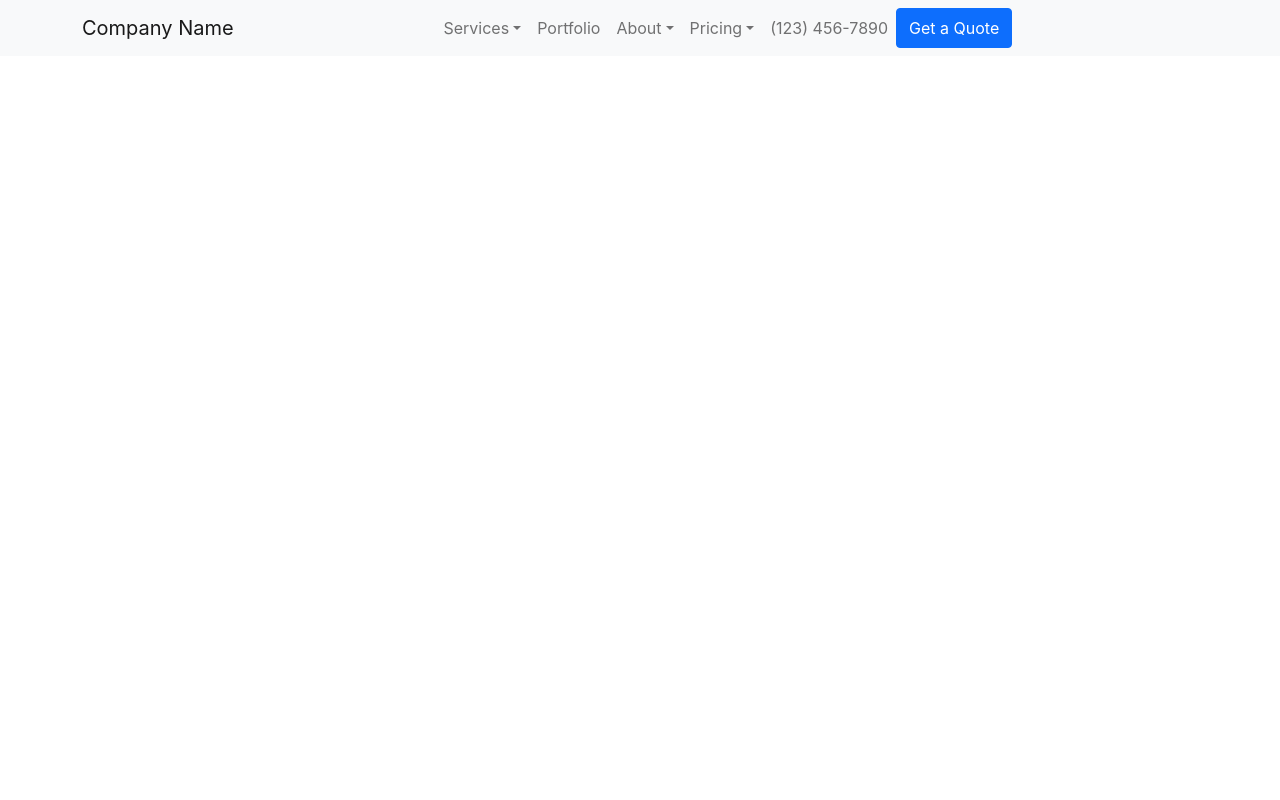
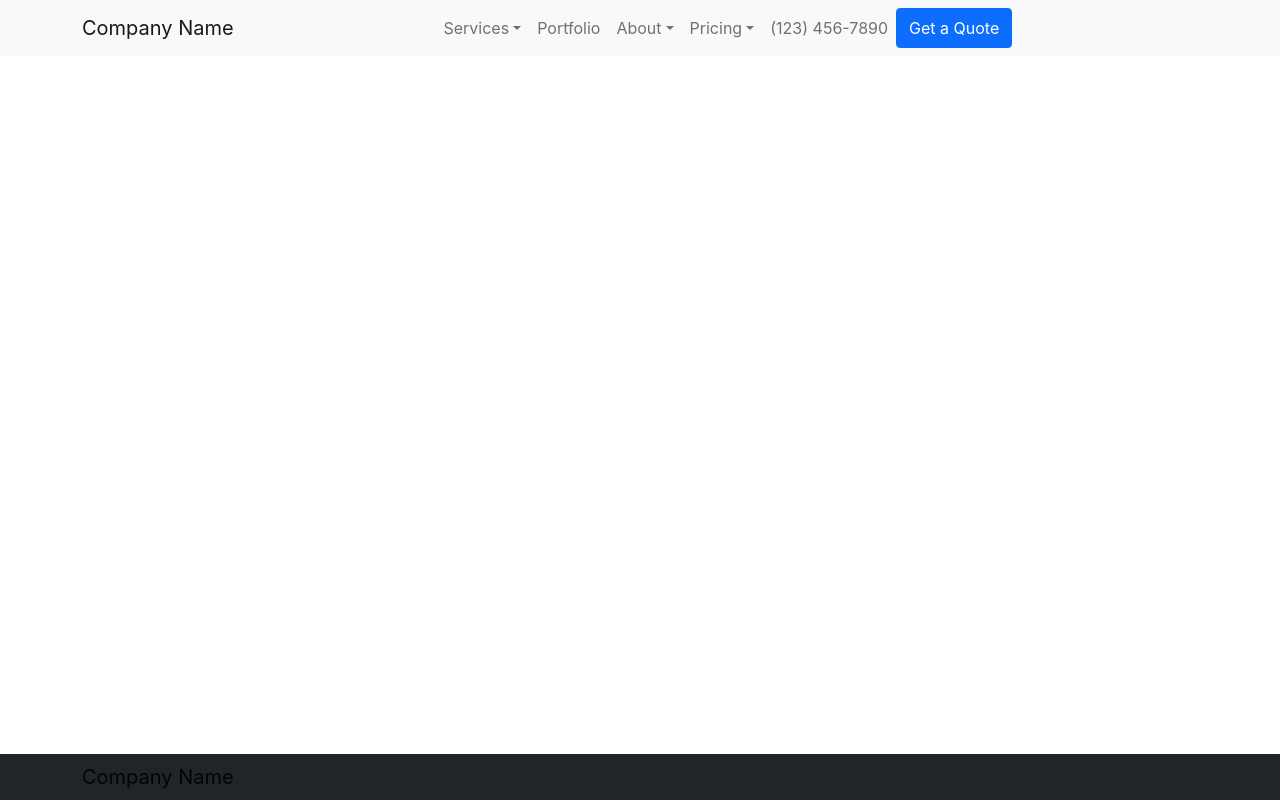
Before and after one commit to zachdrummond/renovations-template, a React (Create React App) app: page / in a window 1280 px wide. Built offline with nearby package versions, Linux system fonts and the light colour scheme; the HTML template or start-up script is replaced by a standard one.

Commit message:
Added Company.jsx and updated Footer.jsx

```diff
--- /dev/null
+++ b/src/Components/Company/Company.jsx
@@ -0,0 +1,9 @@
+import { Navbar } from "react-bootstrap";
+
+const Company = () => {
+    return (
+        <Navbar.Brand href="/">Company Name</Navbar.Brand>
+    );
+};
+
+export default Company;
--- a/src/Containers/Footer/Footer.jsx
+++ b/src/Containers/Footer/Footer.jsx
@@ -1,11 +1,18 @@
-import {  } from "react-bootstrap";
+import { Col, Container, Navbar, Row } from "react-bootstrap";
+import Company from "../../Components/Company/Company";
 
 const Footer = () => {
-    return (
-        <>
-
-        </>
-    );
+  return (
+    <Navbar bg="dark" fixed="bottom">
+      <Container>
+        <Row>
+          <Col>
+            <Company />
+          </Col>
+        </Row>
+      </Container>
+    </Navbar>
+  );
 };
 
 export default Footer;
--- a/src/Containers/Navigation/Navigation.jsx
+++ b/src/Containers/Navigation/Navigation.jsx
@@ -1,11 +1,12 @@
 import { Container, Navbar } from "react-bootstrap";
+import Company from "../../Components/Company/Company";
 import NavLinks from "../../Components/NavLinks/NavLinks";
 
 const Navigation = () => {
   return (
     <Navbar bg="light" sticky="top">
       <Container>
-        <Navbar.Brand href="/">Company Name</Navbar.Brand>
+        <Company />
         <Navbar.Toggle aria-controls="basic-navbar-nav" />
         <Navbar.Collapse id="basic-navbar-nav">
           <NavLinks />
```
